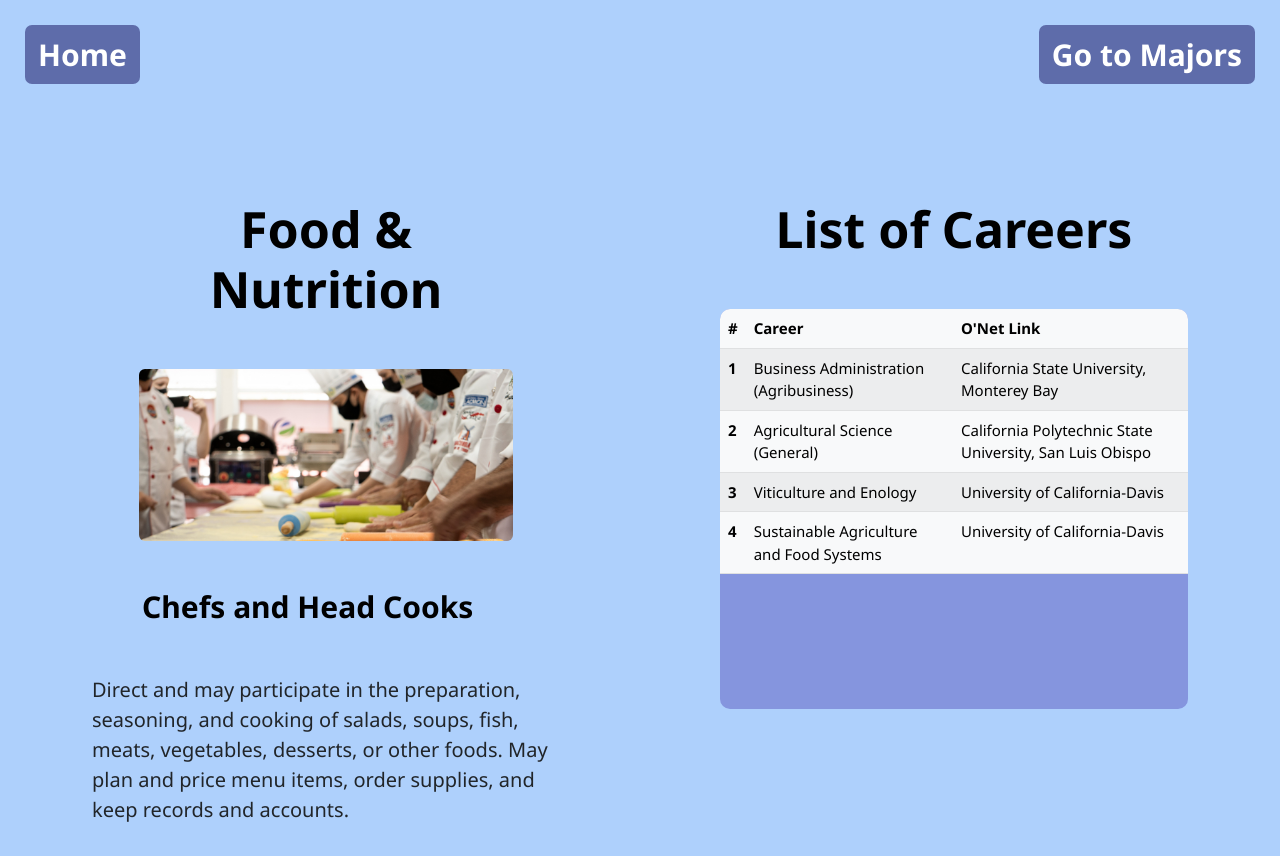
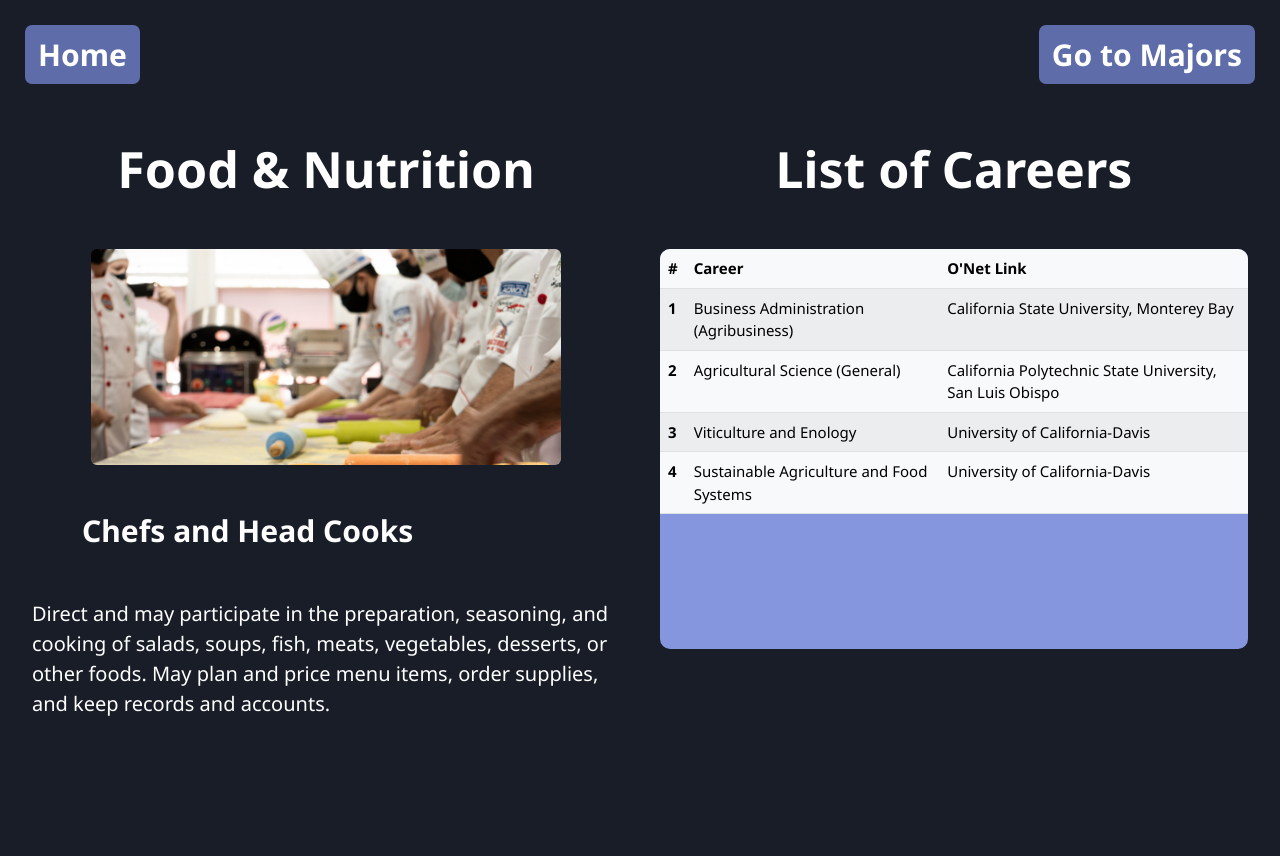
Before and after one commit to Agustin-Gomez/collegevis-react, a React (Vite) app: page / in a window 1280 px wide. Shown: the top 856 px of the page. After the commit the page ends 800 px from the top, so only its background shows below. Built offline with nearby package versions, Linux system fonts and the light colour scheme.

Commit message:
current working ver

```diff
--- a/src/App.css
+++ b/src/App.css
@@ -1,11 +1,15 @@
 body {
-    background-color: rgb(174, 208, 252);
+    background-color: #181D27;
     font-family: 'Noto Sans', sans-serif;
+    color: white;
+}
+
+p {
+    font-size: 20px;
 }
 
 h1 {
     text-align: center;
-    color: black;
     margin: 50px;
     font-size: 50px;
     font-weight: bolder;
@@ -13,7 +17,6 @@ h1 {
 
 h3 {
     text-align: left;
-    color: black;
     margin: 50px;
     font-size: 30px;
     font-weight: bold;
@@ -21,13 +24,21 @@ h3 {
 
 table {
     font-size: 15px;
-    /* margin-top: 10px; */
 }
 
 table thead {
     position: sticky;
     top: 0px;
     margin: 0 0 0 0;
+}
+
+.tableContainer{
+    background-color: #8595de;
+    border-radius: 10px;
+    height: 50vh;
+    /* padding: 0 10px 10px 10px; */
+    overflow: scroll;
+    overflow: hidden;
 }
 
 .p5Container {
@@ -37,13 +48,9 @@ table thead {
     z-index: -1;
 }
 
-.tableContainer{
-    background-color: #8595de;
-    border-radius: 10px;
-    height: 50vh;
-    /* padding: 0 10px 10px 10px; */
-    overflow: scroll;
-    overflow: hidden;
+#MinorDescription {
+    position: absolute;
+    color: white;
 }
 
 .img {
@@ -58,7 +65,7 @@ table thead {
 
 .title {
     margin-top: -5vh;
-    padding: 80px;
+    padding: 20px;
 }
 
 .top {
@@ -82,7 +89,7 @@ table thead {
     border-radius: 7px;
 }
 
-.btn-layout {
+.app .btn-layout {
     padding: 25px;
     /* margin-left: 10px; */
 }
--- a/src/App.jsx
+++ b/src/App.jsx
@@ -1,5 +1,5 @@
 import { useState } from 'react';
-import P5Background from './components/P5Background';
+import FirstPage from './components/FirstPage'
 import Major from './components/Major'
 import Career from './components/Career';
 import 'bootstrap/dist/css/bootstrap.min.css';
@@ -8,7 +8,7 @@ import './App.css'
 function App() {
     const [state, setState] = useState("Majors");
     return (
-        <div className='container-fluid'>
+        <div className='container-fluid app'>
             {/* <br/> */}
             <div className='row'>
                 <div className='btn-layout col-sm-6'>
@@ -21,7 +21,7 @@ function App() {
             </div>
 
             <div>
-                {state === "Home" && <P5Background />}
+                {state === "Home" && <FirstPage />}
                 {state === "Careers" && <Major minor="Food & Nutrition" />}
                 {state === "Majors" && <Career minor="Food & Nutrition" />}
                 {/* <Detail2 minor="Food & Nutrition" /> */}
--- a/src/components/Career.jsx
+++ b/src/components/Career.jsx
@@ -55,12 +55,18 @@ class Career extends React.Component{
     }
     render() {
         return (
-            <div className="container-fluid">
+            <div className="container-fluid career">
+                <div className="row">
+                    <div className="col-sm-6 title">
+                        <h1>{this.props.minor}</h1>
+                    </div>
+                    <div className="col-sm-6 title">
+                        <h1>List of Careers</h1>
+                    </div>
+                </div>
                 <div className="row">
                     <div className="col-sm-6 title">
                         {/* eventually all the sample information shown below will be passed down as props or imported */}
-                        <h1>{this.props.minor}</h1>
-                        <div className=""></div>
                         <img className="img-fluid rounded mx-auto d-block" src="src\assets\pexels-mario-schafer-11322619.jpg" alt="Chefs rolling out dough" />
                         <br /><br />
                         <div className="row">
@@ -69,7 +75,6 @@ class Career extends React.Component{
                         </div>
                     </div>
                     <div className="col-sm-6 title">
-                        <h1>List of Careers</h1>
                         <Table data={ MAJOR_DATA_SAMPLE }/>
                     </div>
                 </div>
--- a/src/components/Detail.css
+++ b/src/components/Detail.css
@@ -1,6 +1,7 @@
 body {
-    background-color: rgb(174, 208, 252);
+    background-color:  #181D27;
     font-family: 'Noto Sans', sans-serif;
+    color: white;
 }
 
 p {
@@ -9,7 +10,6 @@ p {
 
 h1 {
     text-align: center;
-    color: black;
     margin: 50px;
     font-size: 50px;
     font-weight: bolder;
@@ -17,7 +17,6 @@ h1 {
 
 h3 {
     text-align: left;
-    color: black;
     margin: 50px;
     font-size: 30px;
 }
@@ -40,7 +39,12 @@ table thead {
     z-index: -1;
 }
 
-.tableContainer{
+#MinorDescription {
+    position: absolute;
+    color: white;
+}
+
+.tableContainer {
     background-color: #8595de;
     border-radius: 10px;
     height: 50vh;
@@ -50,8 +54,10 @@ table thead {
 }
 
 .leaflet-container {
-    width: 300px;
-    height: 300px;
+    position: relative;
+    margin: auto;
+    width: 500px;
+    height: 500px;
     z-index: 1;
 }
 
@@ -67,7 +73,7 @@ table thead {
 
 .title {
     margin-top: -5vh;
-    padding: 80px;
+    padding: 20px;
 }
 
 .top {
--- a/src/components/P5Background.jsx
+++ b/src/components/FirstPage.jsx
@@ -10,6 +10,7 @@ let majorPlanetInFocus = -1; // id of the major planet clicked on
 let numPlanet = MAJOR_CATEGORIES.length;
 let planetSizeRatio = 0.15;
 let majorPlanetList = [];
+let textSize = 16; // Planet text size
 
 let majorMinorRatio = 0.2; // size ratio between major and minor planets
 let minorFocusRatio = 0.8; // size ratio between major and minor planets when the minor planets are in focus
@@ -18,6 +19,13 @@ let minorOrbitHeightRatio = 0.15; // how far from the major planet is the minor
 
 let borderMarginRatio = 0.05; // when in state 1, the ratio (to window size) of the margin from the border
 							 // Bigger the number, the closer to the center the planets are in state 2
+
+let textPlanetMarginRatio = 0.2; // The margin size between major planet in focus and the text description, in format of ratio to planet diameter
+
+// Somewhat hacky solution to communicate hovering between p5 minor planets and HTML
+let hoveringMinor = false;
+let previousHM = hoveringMinor; // this is necessary because we don't want to setState when we don't need to
+let hoveringPlanetName = "";
 
 function projectPosition(p0, p1, left, right, top, bottom) {
 	// Figure out planet position after putting a major planet in focus
@@ -33,11 +41,13 @@ function projectPosition(p0, p1, left, right, top, bottom) {
 	else return pp1;
 }
 
-class P5Background extends React.Component {
+class FirstPage extends React.Component {
 	constructor(props) {
 		super(props);
 		this.myRef = React.createRef();
 		this.canvasCreated = false;
+		this.state = {"textX": 0, "textY": 0,
+					"descriptionText": "Yeah", "textOpacity": 0};
 	}
 
 	Sketch = (p5) => {
@@ -55,12 +65,13 @@ class P5Background extends React.Component {
 					majorPlanetList,
 					p5
 				);
+
 			}
 			p5.noStroke();
 		}
 
 		p5.draw = () => {
-			p5.background(0);
+			// p5.background(0);
 
 			majorPlanetList.forEach(planet => {
 				planet.display();
@@ -96,11 +107,12 @@ class P5Background extends React.Component {
 					else {
 						majorPlanetList[i].x = p5.width / 5;
 						majorPlanetList[i].y = p5.height / 3;
-						majorPlanetList[i].diameter = p5.min(p5.windowWidth, p5.windowHeight) * planetSizeRatio * 2;
+						majorPlanetList[i].diameter = p5.min(p5.windowWidth, p5.windowHeight) * planetSizeRatio * 2; // SAME AS THE ONE IN RENDER FUNCTION
+						this.setState({	 "textX": majorPlanetList[i].x + majorPlanetList[i].diameter / 2 + majorPlanetList[i].diameter * textPlanetMarginRatio,
+										 "textY": majorPlanetList[i].y - majorPlanetList[i].diameter / 2});
 					}
 					majorPlanetList[i].updateMinorPlanetPosition();
 				}
-
 			}
 		}
 
@@ -117,7 +129,6 @@ class P5Background extends React.Component {
 							p5.pow(majorPlanetList[i].diameter / 2, 2)) {
 						majorPlanetInFocus = i;
 						landingPageState = 1;
-						console.log(MAJOR_CATEGORIES[majorPlanetInFocus]);
 					}
 				}
 
@@ -129,7 +140,12 @@ class P5Background extends React.Component {
 				this.updatePlanetPosition();
 			}
 		}
-	 }
+	}
+
+	printSomething() {
+		console.log('hello!');
+		this.setState({"descriptionText": "hello", "textOpacity": 1});
+	}
 
 	componentDidMount() {
 		if (!this.canvasCreated){
@@ -139,9 +155,24 @@ class P5Background extends React.Component {
 	}
 
 	render() {
+		console.log([hoveringMinor, previousHM]);
+		if (previousHM != hoveringMinor){
+			this.setState({
+				"descriptionText": hoveringPlanetName,
+				"textOpacity": hoveringMinor ? 1 : 0});
+			previousHM = hoveringMinor;
+		}
+
 		return (
-			<div ref={this.myRef} className="p5Container"></div>
-		);
+			<div id="FirstPageContainer">
+				<p id="MinorDescription" style={{
+												left: `${this.state.textX}px`,
+												top: `${this.state.textY}px`,
+												opacity: `${this.state.textOpacity}`}}>
+						{this.state.descriptionText}</p>
+				<div ref={this.myRef} className="p5Container"></div>
+			</div>
+			);
 	}
 }
 
@@ -182,6 +213,13 @@ class MajorPlanet {
 
 	display(){
 		if (landingPageState == 0){
+
+			// Display Major Planet Text
+			this.p5.fill(MAJOR_COLORS[MAJOR_CATEGORIES[this.id]]);
+			this.p5.textSize(textSize);
+			this.p5.textAlign(this.p5.CENTER);
+			this.p5.text(this.name, this.x, this.y + this.diameter / 2 + textSize);
+
 			// Hover checking
 			if (this.p5.pow(this.p5.mouseX - this.x, 2) +
 				this.p5.pow(this.p5.mouseY - this.y, 2) <
@@ -244,20 +282,36 @@ class MinorPlanet {
 
 	display(){
 		if (landingPageState == 1){
+
 			// Hover checking
+			hoveringMinor = false;
 			if (this.p5.pow(this.p5.mouseX - this.x, 2) +
 				this.p5.pow(this.p5.mouseY - this.y, 2) <
 					this.p5.pow(this.d / 2, 2)) {
 				this.p5.fill("#ffffff");
+				hoveringMinor = true;
+				hoveringPlanetName = this.name;
 			}
 			else {
 				this.p5.fill(MAJOR_COLORS[MAJOR_CATEGORIES[this.majorI]]);
 			}
+
+			// TODO: SET HOVERING MINOR TO FALSE WHEN NO PLANET GETS HOVERED OVER
 		}
 		else this.p5.fill(MAJOR_COLORS[MAJOR_CATEGORIES[this.majorI]]);
 
 		this.p5.ellipse(this.x, this.y, this.d, this.d);
+
+		if (landingPageState == 1 && this.majorI == majorPlanetInFocus){
+
+			// Display Minor Planet Text
+			this.p5.fill("#ffffff");
+			this.p5.textSize(textSize);
+			this.p5.textAlign(this.p5.CENTER);
+			this.p5.text(this.name, this.x, this.y + this.d / 4);
+
+		}
 	}
 }
 
-export default P5Background;
+export default FirstPage;
--- a/src/components/Major.jsx
+++ b/src/components/Major.jsx
@@ -61,7 +61,7 @@ class Major extends React.Component{
 
     render() {
         return (
-            <div className="container-fluid">
+            <div className="container-fluid major">
                 <div className="row">
                     <div className="col-sm-6 title">
                         <h1>{this.props.minor}</h1>
--- a/src/components/Map.jsx
+++ b/src/components/Map.jsx
@@ -1,35 +1,31 @@
 import React from "react";
 import './Detail.css'
+import 'leaflet/dist/leaflet.css';
 import 'bootstrap/dist/css/bootstrap.min.css';
 import { MapContainer, TileLayer, Marker, Popup } from 'react-leaflet'
 
 const Map = () => {
     return (
         // <h1>You can write your blogs!</h1>
+        // <MapContainer center={[51.505, -0.09]} zoom={13} scrollWheelZoom={false}>
+        // <TileLayer
+        //     attribution='&copy; <a href="https://www.openstreetmap.org/copyright">OpenStreetMap</a> contributors'
+        //     url="https://{s}.tile.openstreetmap.org/{z}/{x}/{y}.png"
+        // />
+        // </MapContainer>
+        <div className="leaflet-container">
             <MapContainer center={[51.505, -0.09]} zoom={13} scrollWheelZoom={false}>
             <TileLayer
                 attribution='&copy; <a href="https://www.openstreetmap.org/copyright">OpenStreetMap</a> contributors'
                 url="https://{s}.tile.openstreetmap.org/{z}/{x}/{y}.png"
             />
-        {/* <Marker position={[51.505, -0.09]}>
+            <Marker position={[51.505, -0.09]}>
                 <Popup>
                 A pretty CSS3 popup. <br /> Easily customizable.
                 </Popup>
-        </Marker> */}
+            </Marker>
             </MapContainer>
-        // <div>
-        //     <MapContainer center={[51.505, -0.09]} zoom={13} scrollWheelZoom={false}>
-        //     <TileLayer
-        //         attribution='&copy; <a href="https://www.openstreetmap.org/copyright">OpenStreetMap</a> contributors'
-        //         url="https://{s}.tile.openstreetmap.org/{z}/{x}/{y}.png"
-        //     />
-        //     <Marker position={[51.505, -0.09]}>
-        //         <Popup>
-        //         A pretty CSS3 popup. <br /> Easily customizable.
-        //         </Popup>
-        //     </Marker>
-        //     </MapContainer>
-        // </div>
+        </div>
     );
   };
 
```
Also changed, not shown: code-scraps.txt, 1 other file (tests, documents, lock files or other folders). Lines whose indentation alone changed are shown as unchanged.
